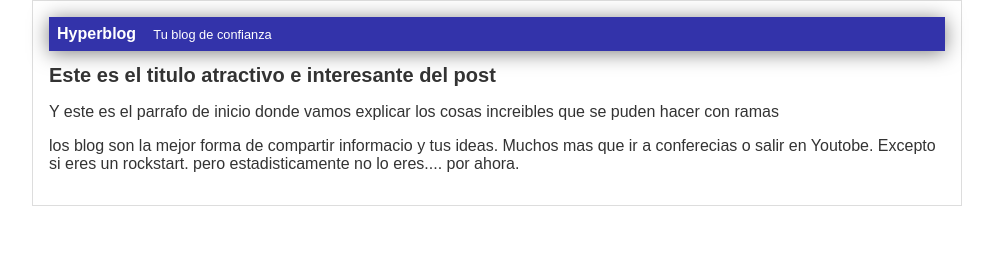
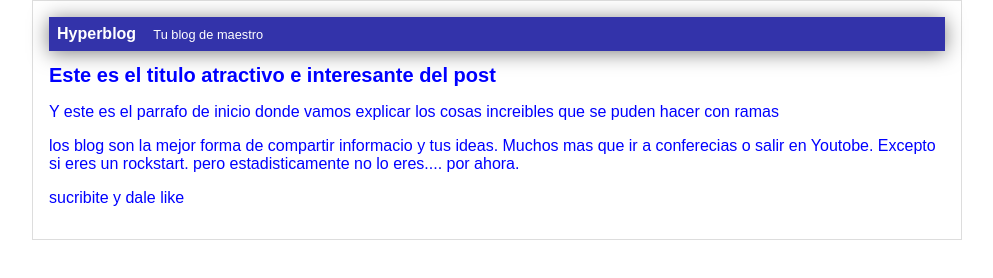
Before and after one commit to sdtsnake/hyperblog, a plain HTML site: page index.html in a window 1280 px wide. Shown: the whole page, without its empty margins (143-1136 px from the left). Drawn offline with Linux system fonts and the light colour scheme.

Commit message:
cambie la cabecera el color del texto e incluir parrafo nuevo

```diff
--- a/css/estilos.css
+++ b/css/estilos.css
@@ -1,6 +1,6 @@
 body
 {
-    color: #333;
+    color: blue;
     text-align: left;
     font-family: Arial, Helvetica, sans-serif;
     font-size: 16px;
--- a/index.html
+++ b/index.html
@@ -6,7 +6,7 @@
             <div id="container">
                 <div id="cabecera">
                     Hyperblog
-                    <span id="tagline">Tu blog de confianza</span>
+                    <span id="tagline">Tu blog de maestro</span>
                 </div>
                 <div id="post">
                     <h1>Este es el titulo atractivo e interesante del post</h1>
@@ -14,6 +14,7 @@
                     <p>los blog son la mejor forma de compartir informacio y tus ideas. Muchos mas que ir a conferecias o salir en Youtobe.
                         Excepto si eres un rockstart. pero estadisticamente no lo eres.... por ahora.
                     </p>
+                    <p>sucribite y dale like</p>
                 </div>
             </div>
         </body>
```
